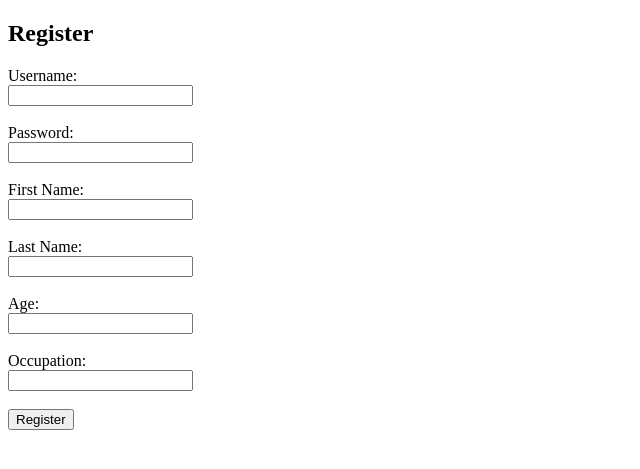
After one commit to smarinacseas/SPARC-24-FinEd, a Flask app: page /register in a window 1280 px wide. The commit adds this page. Shown: the top 469 px of the page, without its empty margins (0-640 px from the left). Run offline with Flask 3, Linux system fonts and the light colour scheme.

Commit message:
edit database info and added sample register file html to test creating new login

```diff
--- a/backend/app.py
+++ b/backend/app.py
@@ -21,13 +21,58 @@ db.init_app(app)
 def hello():
     return "Backend running!"
 
+#login page
 @app.route('/login', methods=['GET', 'POST'])
 def login():
+    if request.method == 'POST':
+        username = request.form['username']
+        password = request.form['password']
+        user = User.query.filter_by(username=username, password=password).first()
+        if user:
+            session['user_id'] = user.user_id
+            return redirect(url_for('dashboard'))
+        else:
+            error = 'Invalid username or password'
+            return render_template('login.html', error=error)
     return render_template('login.html')
+
+#Register new user
+@app.route('/register', methods=['GET', 'POST'])
+def register():
+    if request.method == 'POST':
+        username = request.form['username']
+        password = request.form['password']
+        firstName = request.form['firstName']
+        lastName = request.form['lastName']
+        age = request.form['age']
+        occupation = request.form['occupation']
+
+        existing_user = User.query.filter_by(username=username).first()
+        if existing_user:
+            error = 'Username already exists. Please choose a different one.'
+            return render_template('register.html', error=error)
+        else:
+            new_user = User(username=username, password=password, first_name=firstName, last_name=lastName, age=age, occupation=occupation)
+            db.session.add(new_user)
+            db.session.commit()
+            return redirect(url_for('login'))
+
+
+    return render_template('register.html')
+
 
 @app.route('/dashboard')
 def dashboard():
-    return 'Welcome to the Dashboard'
+    if 'user_id' in session:
+        user = User.query.get(session['user_id'])
+        return f'Welcome, {user.username}! This is your dashboard.'
+    else:
+        return redirect(url_for('login'))
+
+@app.route('/logout')
+def logout():
+    session.pop('user_id', None)
+    return redirect(url_for('login'))
 
 if __name__ == '__main__':
     app.run(debug = True)
--- a/backend/config.py
+++ b/backend/config.py
@@ -2,6 +2,5 @@ import os
 
 class Config:
     SECRET_KEY = os.environ.get('SECRET_KEY') or 'your_secret_key'
-    SQLALCHEMY_DATABASE_URI = os.environ.get('DATABASE_URL') or \
-        'postgresql://postgres:Welcome1@financial-app-db.c92cqe6w64ar.us-east-2.rds.amazonaws.com:5432/initial_fin_db'
+    SQLALCHEMY_DATABASE_URI = 'postgresql://postgres:Welcome1@financial-app-db.c92cqe6w64ar.us-east-2.rds.amazonaws.com:5432/initial_fin_db'
     SQLALCHEMY_TRACK_MODIFICATIONS = False
--- /dev/null
+++ b/frontend/templates/register.html
@@ -0,0 +1,29 @@
+<!DOCTYPE html>
+<html lang="en">
+<head>
+    <meta charset="UTF-8">
+    <meta name="viewport" content="width=device-width, initial-scale=1.0">
+    <title>Register</title>
+</head>
+<body>
+    <h2>Register</h2>
+    {% if error %}
+        <p>{{ error }}</p>
+    {% endif %}
+    <form method="POST" action="/register">
+        <label for="username">Username:</label><br>
+        <input type="text" id="username" name="username" required><br><br>
+        <label for="password">Password:</label><br>
+        <input type="password" id="password" name="password" required><br><br>
+        <label for="firstName">First Name:</label><br>
+        <input type="text" id="firstName" name="firstName" required><br><br>
+        <label for="lastName">Last Name:</label><br>
+        <input type="text" id="lastName" name="lastName" required><br><br>
+        <label for="age">Age:</label><br>
+        <input type="number" id="age" name="age" required><br><br>
+        <label for="occupation">Occupation:</label><br>
+        <input type="text" id="occupation" name="occupation" required><br><br>
+        <button type="submit">Register</button>
+    </form>
+</body>
+</html>
```
Also changed, not shown: backend/user.py (+8 -3 lines), frontend/templates/login.html (+7 -1 lines).
